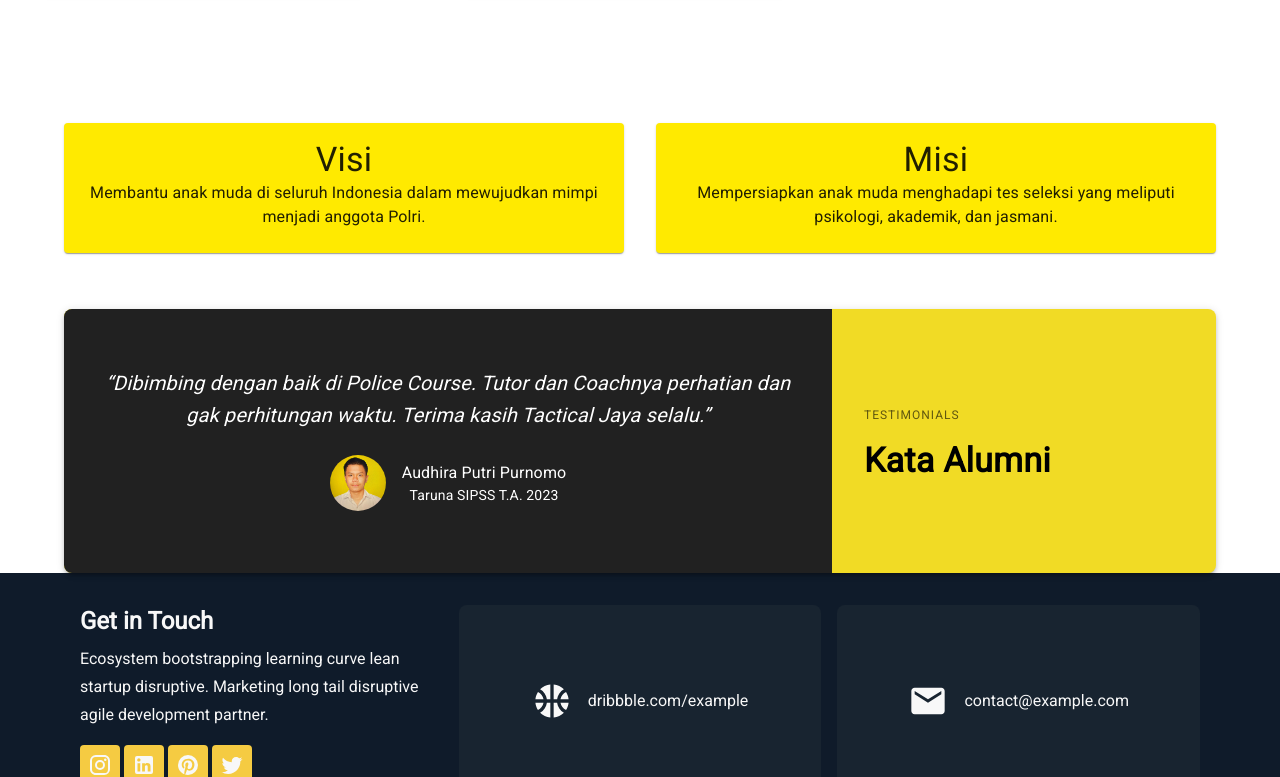
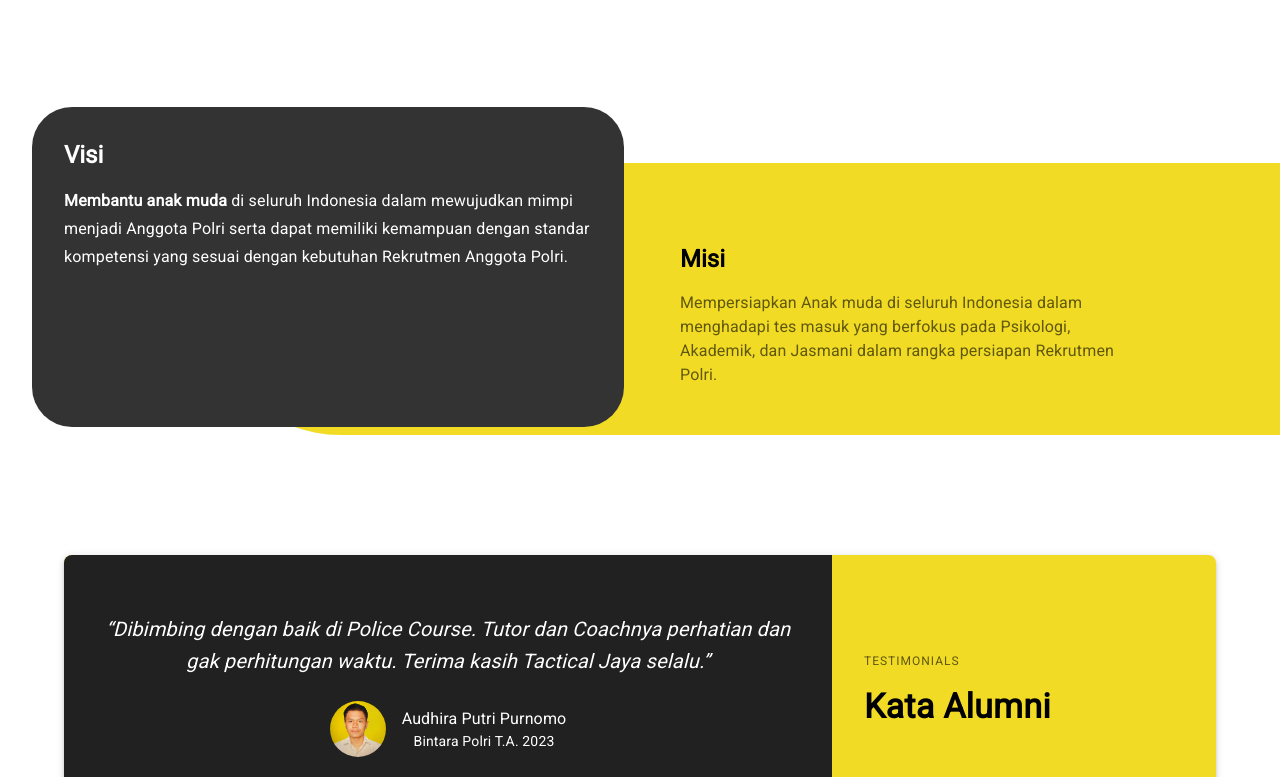
Before and after one commit to ikbaltoriqcuy/TryOutPolri, a React (Vite) app in the folder frontend/: page / in a window 1280 px wide. Shown: the part 1414-2191 px from the top of the page. Built offline with nearby package versions, Linux system fonts and the light colour scheme.

Commit message:
testimonial

```diff
--- a/frontend/src/pages/home/components/main/testimonial/TestimonialList.tsx
+++ b/frontend/src/pages/home/components/main/testimonial/TestimonialList.tsx
@@ -14,7 +14,7 @@ interface Testimonial {
 const testimonials: Testimonial[] = [
     {
         name: "Audhira Putri Purnomo",
-        role: "Taruna SIPSS T.A. 2023",
+        role: "Bintara Polri T.A. 2023",
         message: "“Dibimbing dengan baik di Police Course. Tutor dan Coachnya perhatian dan gak perhitungan waktu. Terima kasih Tactical Jaya selalu.”",
         avatarUrl: "/images/adhitama.jpeg",
     },
@@ -45,7 +45,7 @@ const TestimonialList: React.FC = () => {
     };
 
     return (
-        <Container sx={{ display: 'flex', justifyContent: 'center', mt: 5 }}>
+        <Container sx={{ display: 'flex', justifyContent: 'center', mt: 5, marginTop: "120px", marginBottom: "120px", }}>
             <Grid
                 container
                 sx={{
--- a/frontend/src/pages/home/components/main/visimisi/VisiMisiList.tsx
+++ b/frontend/src/pages/home/components/main/visimisi/VisiMisiList.tsx
@@ -1,116 +1,54 @@
-// src/TestimonialList.tsx
-import React from "react";
-// import { Grid, Container, Typography, Box } from "@mui/material";
-import { Container, Grid, Typography, Button, Card, CardContent, TextField, MenuItem, Box } from '@mui/material';
+import React from 'react';
+import { Container, Grid, Typography, Box } from '@mui/material';
 
-// import Fitur from "./Fitur";
-
-interface FiturData {
-  name: string;
-  message: string;
-  avatarUrl: string;
-}
-
-// const fitur: FiturData[] = [
-//   {
-//     name: "John Doe",
-//     message: "This is a great product! I highly recommend it.",
-//     avatarUrl: "https://cdn0-production-images-kly.akamaized.net/0Ba7VKYlZbIvRHZ9fDYasaw7Sck=/1200x900/smart/filters:quality(75):strip_icc():format(webp)/kly-media-production/medias/4119862/original/065226400_1660189533-i_m_Groot.jpg",
-//   },
-//   {
-//     name: "Jane Smith",
-//     message: "Amazing service and support. Would use again.",
-//     avatarUrl: "https://cdn0-production-images-kly.akamaized.net/0Ba7VKYlZbIvRHZ9fDYasaw7Sck=/1200x900/smart/filters:quality(75):strip_icc():format(webp)/kly-media-production/medias/4119862/original/065226400_1660189533-i_m_Groot.jpg",
-//   },
-//   {
-//     name: "John Doe",
-//     message: "This is a great product! I highly recommend it.",
-//     avatarUrl: "https://cdn0-production-images-kly.akamaized.net/0Ba7VKYlZbIvRHZ9fDYasaw7Sck=/1200x900/smart/filters:quality(75):strip_icc():format(webp)/kly-media-production/medias/4119862/original/065226400_1660189533-i_m_Groot.jpg",
-//   },
-//   {
-//     name: "Jane Smith",
-//     message: "Amazing service and support. Would use again.",
-//     avatarUrl: "https://cdn0-production-images-kly.akamaized.net/0Ba7VKYlZbIvRHZ9fDYasaw7Sck=/1200x900/smart/filters:quality(75):strip_icc():format(webp)/kly-media-production/medias/4119862/original/065226400_1660189533-i_m_Groot.jpg",
-//   },
-//   {
-//     name: "John Doe",
-//     message: "This is a great product! I highly recommend it.",
-//     avatarUrl: "https://cdn0-production-images-kly.akamaized.net/0Ba7VKYlZbIvRHZ9fDYasaw7Sck=/1200x900/smart/filters:quality(75):strip_icc():format(webp)/kly-media-production/medias/4119862/original/065226400_1660189533-i_m_Groot.jpg",
-//   },
-//   {
-//     name: "Jane Smith",
-//     message: "Amazing service and support. Would use again.",
-//     avatarUrl: "https://cdn0-production-images-kly.akamaized.net/0Ba7VKYlZbIvRHZ9fDYasaw7Sck=/1200x900/smart/filters:quality(75):strip_icc():format(webp)/kly-media-production/medias/4119862/original/065226400_1660189533-i_m_Groot.jpg",
-//   }
-// ];
-
-const VisiMisiList: React.FC = () => {
+const VisiMisiList = () => {
   return (
+    <Box sx={{ position: 'relative', mt: 8, pb: 4 }}>
+      <Box
+        sx={{
+          position: 'absolute',
+          top: 0,
+          bottom: 0,
+          right: 0,
+          width: '84%',
+          height: '100%',
+          bgcolor: '#f1db25',
+          borderTopLeftRadius: '500px',
+          borderBottomLeftRadius: '500px',
+          zIndex: -1,
+        }}
+      />
       <Container
        sx={{
         paddingY: "16px",
+        marginTop: "120px", // Menambahkan margin-top 120px
+        // maxWidth: "1320px !important",
       }}
       >
-      {/* <Typography variant="h4" component="h2" gutterBottom align="center">
-        Testimoni
-      </Typography>
-      <Container
-        sx={{
-          width: "100vw",
-          display: "flex",
-          justifyContent: "center",
-          alignItems: "center",
-          paddingRight: "32px",
-        }}
-      >
-        <Typography
-          variant="subtitle1"
-          gutterBottom
-          sx={{ textAlign: "center", width: "400px", paddingRight: "64px" }}
-        >
-          sub title1. Lorem ipsum dolor sit amet, consectetur adipisicing elit.
-          Quos blanditiis tenetur
-        </Typography>
-      </Container> */}
-
-      <Grid container spacing={4} sx={{ marginTop: 4 }}>
-        <Grid item xs={12} md={6}>
-          <Card sx={{ bgcolor: '#FFEA00' }}>
-            <CardContent>
-              <Typography variant="h4" align="center">
+        <Grid container spacing={4}>
+          <Grid item xs={12} md={6} sx={{ mt: -5, mb: -5, bgcolor: '#333333', borderRadius: '40px', p: 4 }}>
+            <Typography variant="h5" fontWeight="bold" color="#fff" gutterBottom>
               Visi
             </Typography>
-              <Typography variant="body1" align="center">
-                Membantu anak muda di seluruh Indonesia dalam mewujudkan mimpi menjadi anggota Polri.
+            <Typography variant="body2" lineHeight="1.75" sx={{ color: '#fff', mt: 2 ,fontSize: '1rem' }}>
+              <span style={{ color: '#fff', fontWeight: 'bold' }}>
+                Membantu anak muda
+              </span> di seluruh Indonesia dalam mewujudkan mimpi menjadi Anggota Polri serta dapat memiliki kemampuan dengan standar kompetensi yang sesuai dengan kebutuhan Rekrutmen Anggota Polri.
             </Typography>
-            </CardContent>
-          </Card>
           </Grid>
-        <Grid item xs={12} md={6}>
-          <Card sx={{ bgcolor: '#FFEA00' }}>
-            <CardContent>
-              <Typography variant="h4" align="center">
+          <Grid item xs={12} md={5} sx={{ alignSelf: 'center' }}>
+            <Box sx={{ ml: { md: 3 }, mt: { xs: 4, md: 8 } }}>
+              <Typography variant="h5" fontWeight="bold" mb={2}>
                 Misi
               </Typography>
-              <Typography variant="body1" align="center">
-                Mempersiapkan anak muda menghadapi tes seleksi yang meliputi psikologi, akademik, dan jasmani.
+              <Typography variant="body1" color="text.secondary" mt={2}>
+                Mempersiapkan Anak muda di seluruh Indonesia dalam menghadapi tes masuk yang berfokus pada Psikologi, Akademik, dan Jasmani dalam rangka persiapan Rekrutmen Polri.
               </Typography>
-            </CardContent>
-          </Card>
+            </Box>
           </Grid>
         </Grid>
-      {/* <Grid container spacing={4} justifyContent="center">
-        {fitur.map((fitur, index) => (
-          <Grid item key={index}>
-            <Fitur
-              name={fitur.name}
-              message={fitur.message}
-              avatarUrl={fitur.avatarUrl}
-            />
-          </Grid>
-        ))}
-      </Grid> */}
       </Container>
+    </Box>
   );
 };
 
--- a/frontend/src/pages/home/components/navigation/Footer.tsx
+++ b/frontend/src/pages/home/components/navigation/Footer.tsx
@@ -21,11 +21,10 @@ const Footer: React.FC = () => {
               gutterBottom
               sx={{ fontWeight: "bold" }}
             >
-              Get in Touch
+              Kunjungi Media Sosial Kami
             </Typography>
             <Typography variant="subtitle1" gutterBottom>
-              Ecosystem bootstrapping learning curve lean startup disruptive.
-              Marketing long tail disruptive agile development partner.
+            Komplek GBI Jalan alam Asri Blok i-11. RT / RW : 5 / 10. Kelurahan : Buahbatu. Kecamatan : Kec. Bojongsoang. Kabupaten Bandung, Jawa Barat, Indonesia
             </Typography>
             <Box sx={{ marginTop: "16px" }}>
               <IconButton
```
Lines whose indentation alone changed are shown as unchanged.
